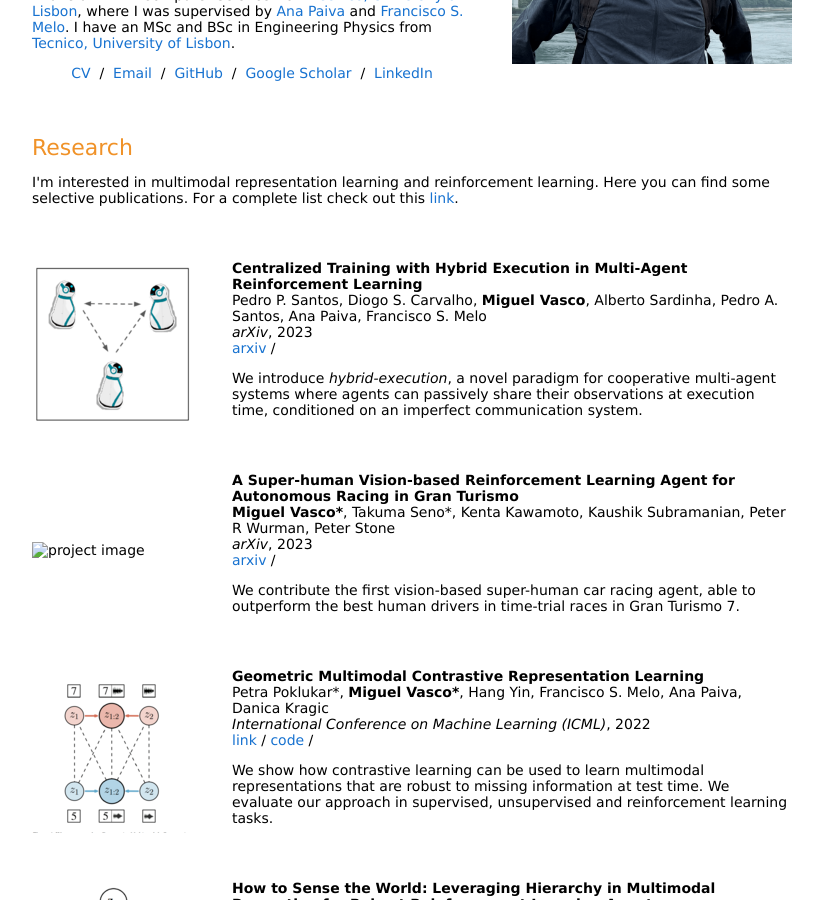
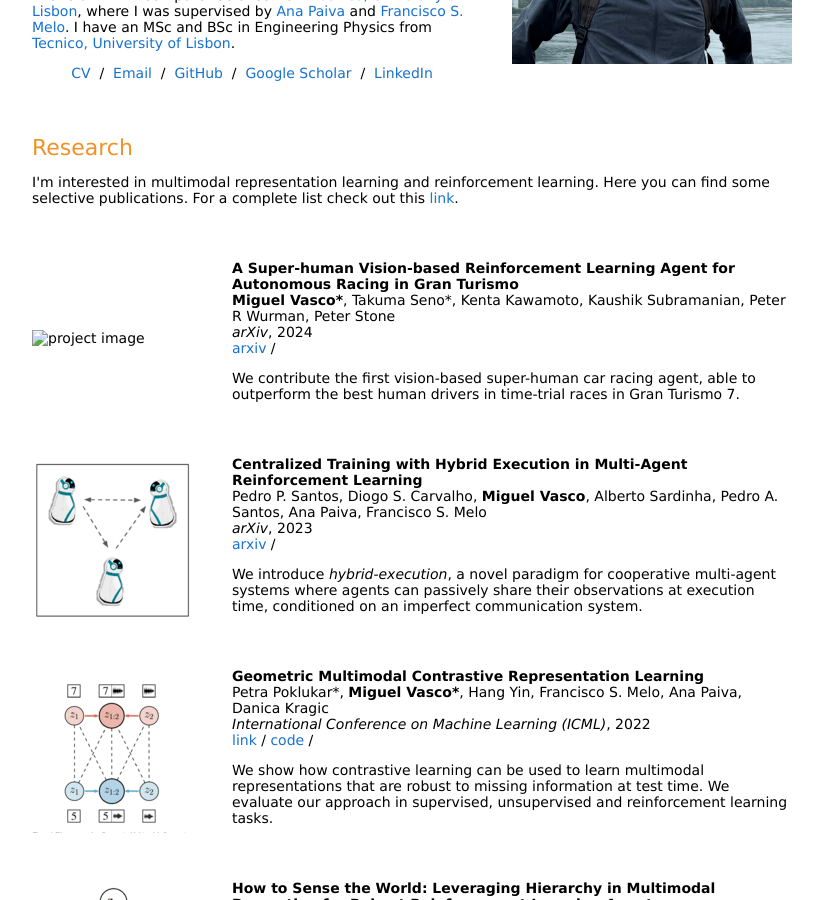
Before and after one commit to miguelsvasco/miguelsvasco.github.io_old, a Jekyll site: the page built from _posts/2024-07-01-vision-gt.markdown, in a window 1280 px wide and 900 px high, scrolled down 272 px. Shown: the whole window, without its empty margins (228-1051 px from the left). Built offline with Jekyll 4.4.1, drawn with Linux system fonts in a browser that asks for light colours.

Commit message:
Update webpage.

```diff
--- a/_posts/2024-07-01-vision-gt.markdown
+++ b/_posts/2024-07-01-vision-gt.markdown
@@ -1,8 +1,8 @@
 ---
 layout: post
 title:  "A Super-human Vision-based Reinforcement Learning Agent for Autonomous Racing in Gran Turismo"
-date:   2023-07-01 00:00:01 +00:00
-image: /images/gt-vision-rl.png
+date:   2024-07-01 00:00:01 +00:00
+image: /images/gtvision.png
 categories: research
 author: "Miguel Vasco"
 authors: "<strong>Miguel Vasco*</strong>, Takuma Seno*, Kenta Kawamoto, Kaushik Subramanian, Peter R Wurman, Peter Stone"
```
Also changed, not shown: images/gtvision.png (renamed from images/gt-vision-rl.png).
